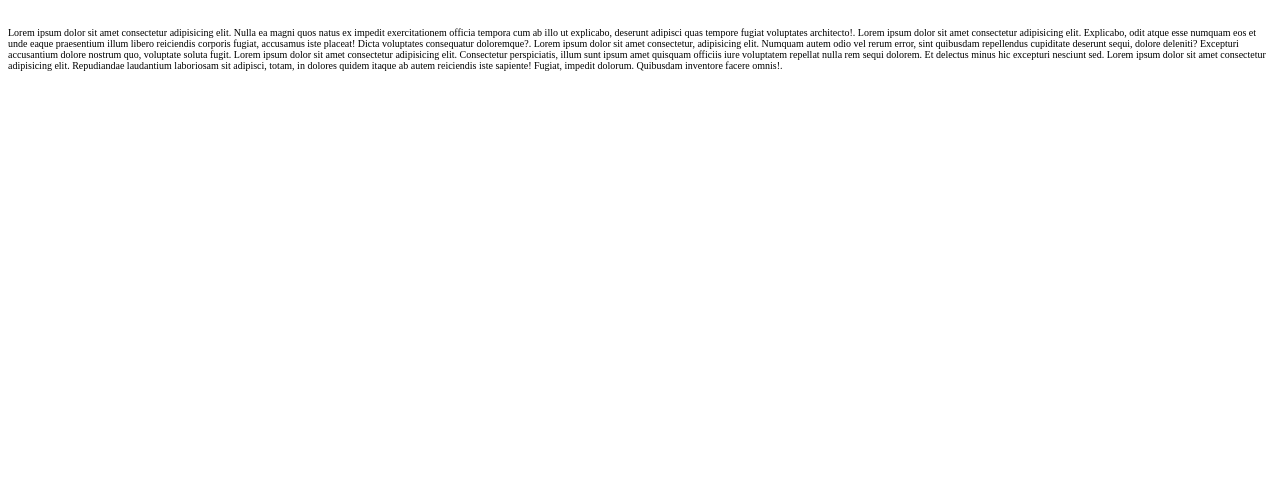
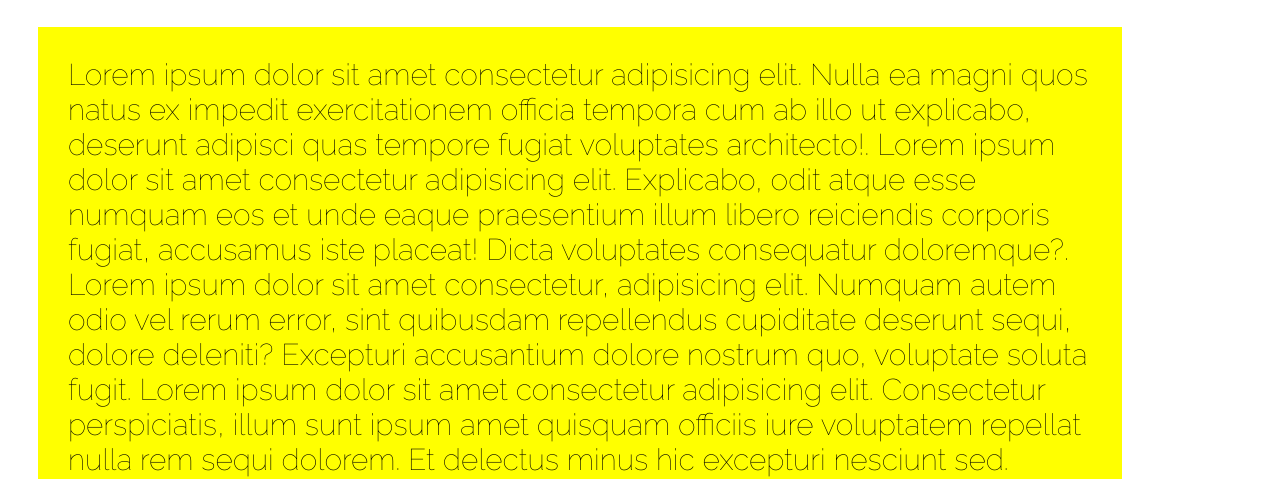
Before and after one commit to demian35/HTMLwithCSS, a plain HTML site: page prueba3/index.html in a window 1280 px wide. Shown: the part 323-802 px from the top of the page. Drawn offline with Linux system fonts and the light colour scheme.

Commit message:
agregando el cuerpo del texto al div y sus configuraciones y medidas

```diff
--- a/prueba3/style.css
+++ b/prueba3/style.css
@@ -24,3 +24,14 @@ h1{
     background-color: black;
     width: 50vw; /*ancho del background del titulo*/
 }
+
+.Textodeprueba_texto{
+    padding: 30px;
+    margin: 30px;
+    width: 80vw;
+    height: 80vh;
+    background-color: yellow;
+    color: black;
+    font-size: 3em;
+    font-family: 'Raleway';
+}
```
